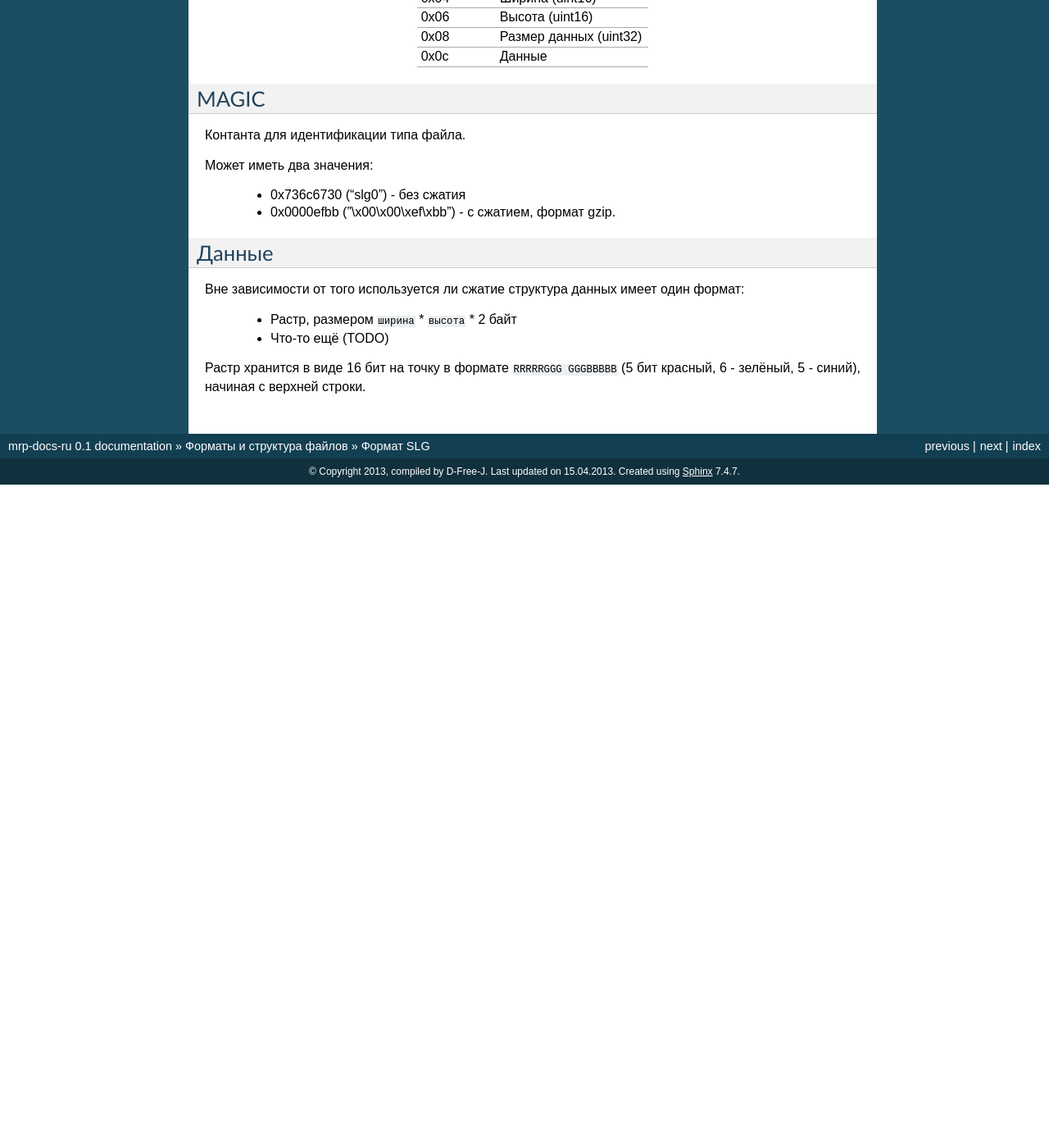
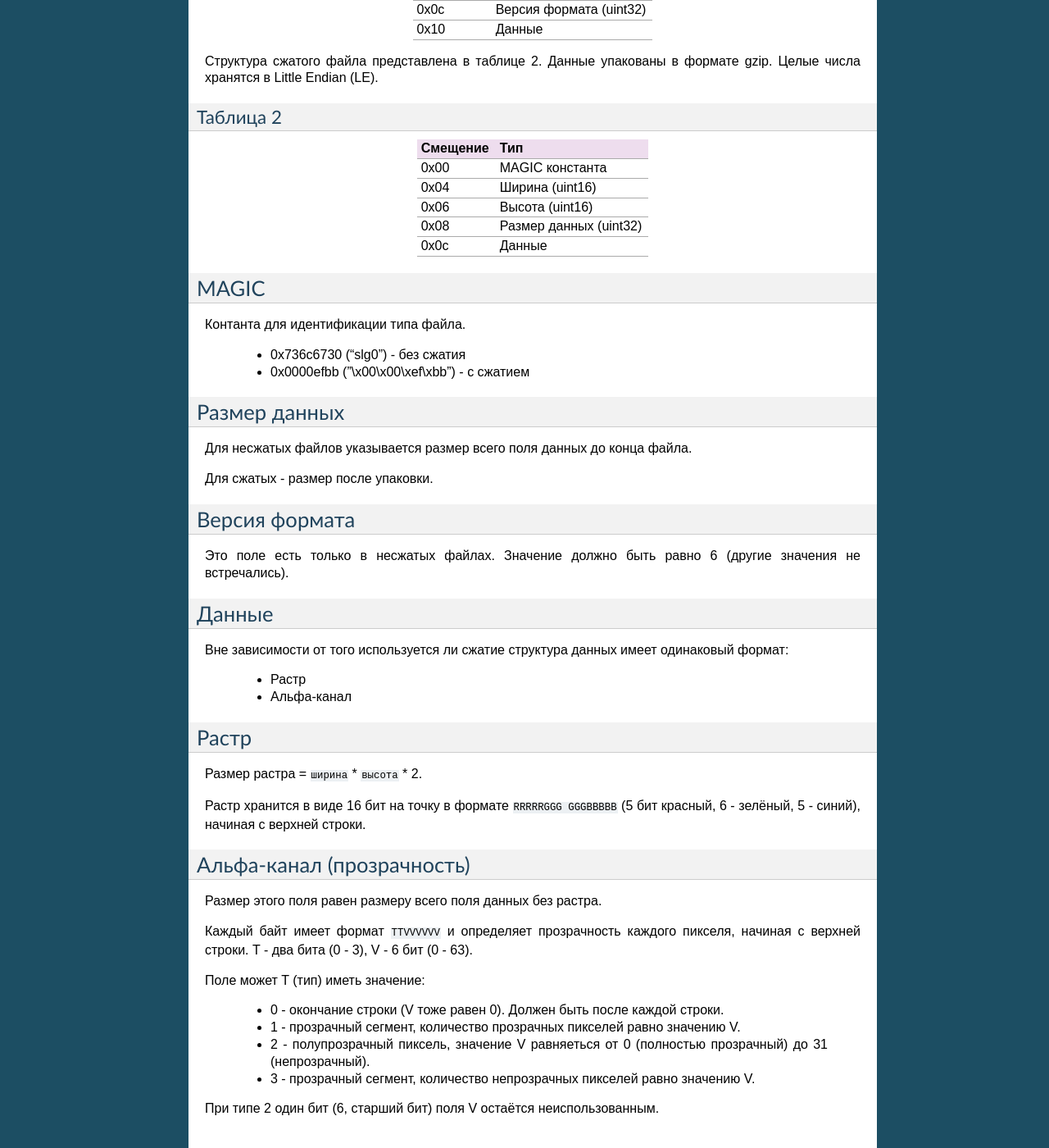
Before and after one commit to d-free-j/mrp-docs-ru, a Sphinx documentation site: the page built from source/02_files/slg_file.rst, in a window 1280 px wide and 1400 px high, scrolled down 501 px. Shown: the whole window at 82% size. Built offline with Sphinx 7.4.7, drawn with Linux system fonts in a browser that asks for light colours; before the commit the page ends 1092 px from its top, so only the background shows below that; some of the changed text lies outside the part shown.

Commit message:
SLG bitmap description

```diff
--- a/source/02_files/slg_file.rst
+++ b/source/02_files/slg_file.rst
@@ -6,53 +6,101 @@ REing: MaReW
 
 Расширение - ``slg``.
 
-Типы данных
------------
-
-Целые числа хранятся в Little Endian (LE).
-
-
 Структура файла
 ---------------
 
+Существует два типа файлов: обычные и упакованные.
 
-Структура файла представлена в таблице 1.
+Структура обычного файла представлена в таблице 1. Целые числа хранятся в
+Big Endian (BE).
 
 Таблица 1
 ~~~~~~~~~
 
-+----------+------------------------+
-| Смещение | Тип                    |
-+==========+========================+
-| 0x00     | MAGIC константа        |
-+----------+------------------------+
-| 0x04     | Ширина (uint16)        |
-+----------+------------------------+
-| 0x06     | Высота (uint16)        |
-+----------+------------------------+
-| 0x08     | Размер данных (uint32) |
-+----------+------------------------+
-| 0x0с     | Данные                 |
-+----------+------------------------+
++----------+-------------------------+
+| Смещение | Тип                     |
++==========+=========================+
+| 0x00     | MAGIC константа         |
++----------+-------------------------+
+| 0x04     | Ширина (uint16)         |
++----------+-------------------------+
+| 0x06     | Высота (uint16)         |
++----------+-------------------------+
+| 0x08     | Размер данных (uint32)  |
++----------+-------------------------+
+| 0x0с     | Версия формата (uint32) |
++----------+-------------------------+
+| 0x10     | Данные                  |
++----------+-------------------------+
+
+Структура сжатого файла представлена в таблице 2. Данные упакованы в формате
+gzip. Целые числа хранятся в Little Endian (LE).
+
+Таблица 2
+~~~~~~~~~
+
++----------+-------------------------+
+| Смещение | Тип                     |
++==========+=========================+
+| 0x00     | MAGIC константа         |
++----------+-------------------------+
+| 0x04     | Ширина (uint16)         |
++----------+-------------------------+
+| 0x06     | Высота (uint16)         |
++----------+-------------------------+
+| 0x08     | Размер данных (uint32)  |
++----------+-------------------------+
+| 0x0с     | Данные                  |
++----------+-------------------------+
 
 
 MAGIC
 -----
 Контанта для идентификации типа файла.
 
-Может иметь два значения:
+ * 0х736c6730 ("slg0") - без сжатия
+ * 0x0000efbb ("\\x00\\x00\\xef\\xbb") - с сжатием
 
- * 0х736c6730 ("slg0") - без сжатия
- * 0x0000efbb ("\\x00\\x00\\xef\\xbb") - с сжатием, формат gzip.
+Размер данных
+-------------
+Для несжатых файлов указывается размер всего поля данных до конца файла.
+
+Для сжатых - размер после упаковки.
+
+Версия формата
+--------------
+Это поле есть только в несжатых файлах. Значение должно быть равно 6 (другие
+значения не встречались).
 
 Данные
 ------
 
-Вне зависимости от того используется ли сжатие структура данных имеет один
+Вне зависимости от того используется ли сжатие структура данных имеет одинаковый
 формат:
 
- * Растр, размером ``ширина`` * ``высота`` * 2 байт
- * Что-то ещё (TODO)
+ * Растр
+ * Альфа-канал
+
+Растр
+-----
+Размер растра = ``ширина`` * ``высота`` * 2.
 
 Растр хранится в виде 16 бит на точку в формате ``RRRRRGGG GGGBBBBB``
 (5 бит красный, 6 - зелёный, 5 - синий), начиная с верхней строки.
+
+Альфа-канал (прозрачность)
+--------------------------
+Размер этого поля равен размеру всего поля данных без растра.
+
+Каждый байт имеет формат ``TTVVVVVV`` и определяет прозрачность каждого пикселя,
+начиная с верхней строки. T - два бита (0 - 3), V - 6 бит (0 - 63).
+
+Поле может T (тип) иметь значение:
+
+ * 0 - окончание строки (V тоже равен 0). Должен быть после каждой строки.
+ * 1 - прозрачный сегмент, количество прозрачных пикселей равно значению V.
+ * 2 - полупрозрачный пиксель, значение V равняеться от 0 (полностью прозрачный)
+   до 31 (непрозрачный).
+ * 3 - прозрачный сегмент, количество непрозрачных пикселей равно значению V.
+
+При типе 2 один бит (6, старший бит) поля V остаётся неиспользованным.
```
